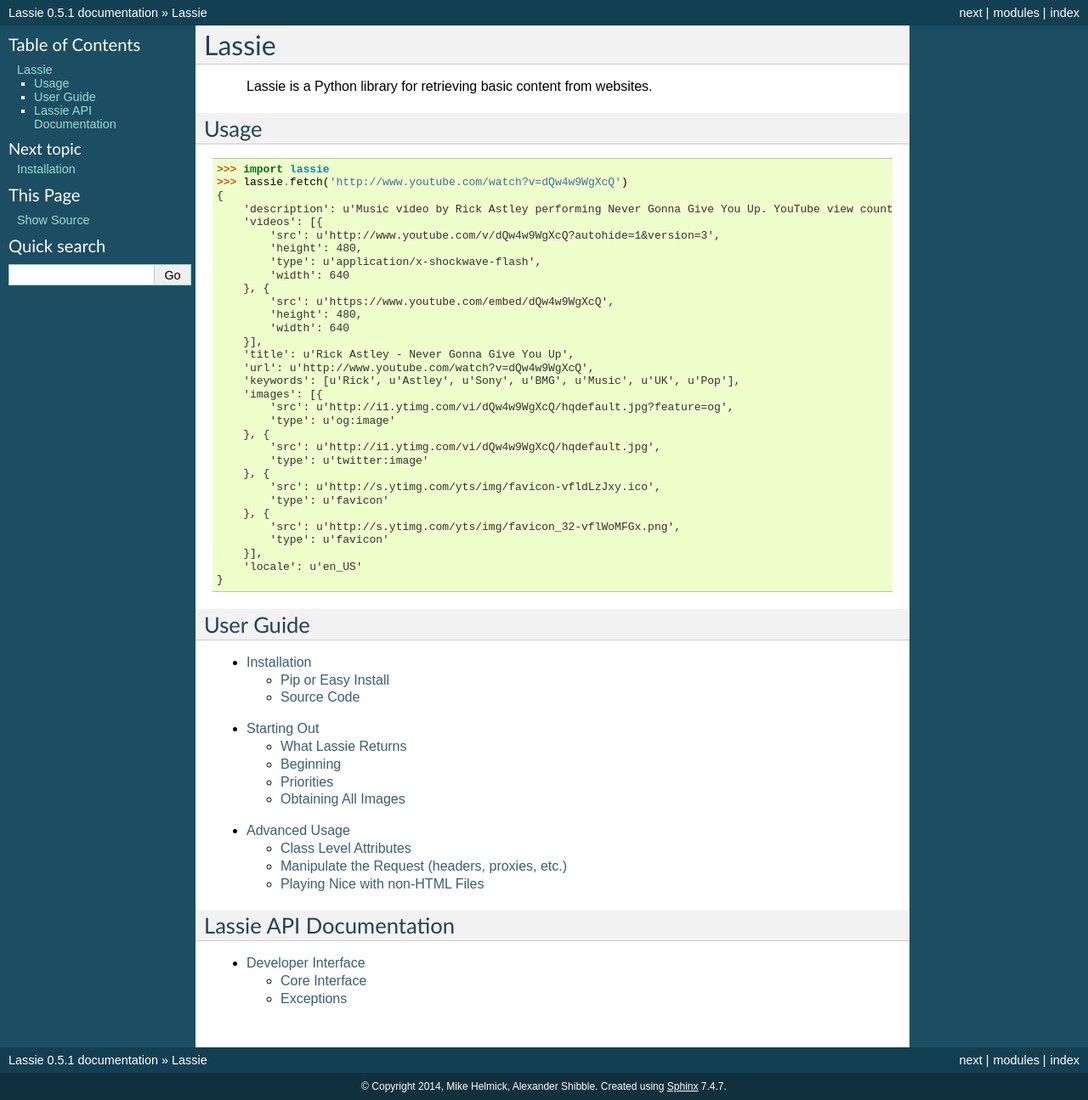
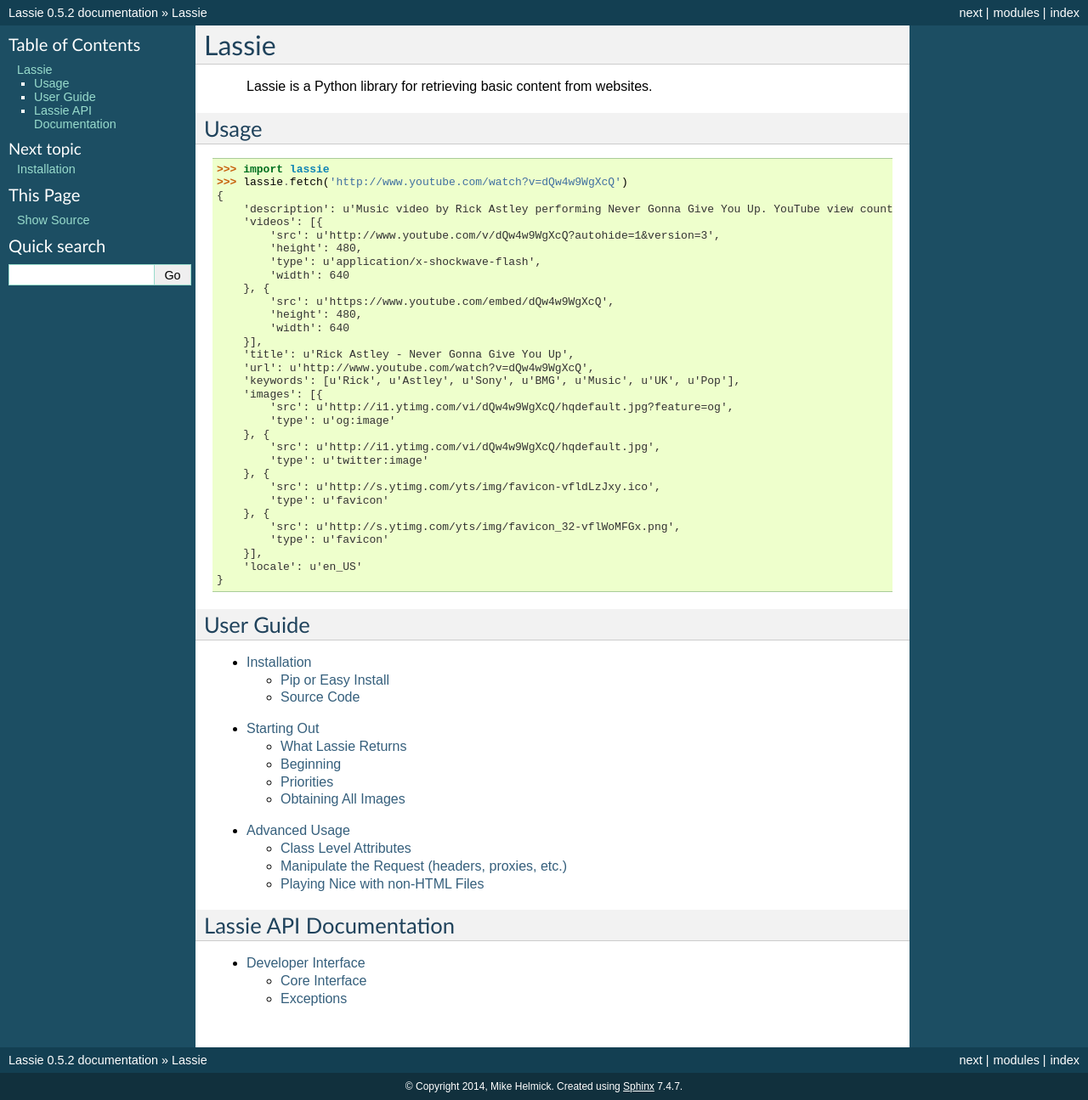
Before and after one commit to michaelhelmick/lassie, a Sphinx documentation site: the page built from docs/index.rst, in a window 1280 px wide. Shown: the whole page at 85% size. Built offline with Sphinx 7.4.7, drawn with Linux system fonts in a browser that asks for light colours.

Commit message:
Update AUTHORS, docs version, HISTORY

```diff
--- a/AUTHORS.rst
+++ b/AUTHORS.rst
@@ -1,12 +1,10 @@
-Lassie is written and maintained by Mike Helmick, Alexander Shibble and
-various contributors:
+Lassie is written and maintained by Mike Helmick and various contributors:
 
 
 Development Lead
 ----------------
 
 - Mike Helmick <me@michaelhelmick.com>
-- Alexander Shibble <ashibble@gmail.com>
 
 
 Patches and Suggestions
--- a/HISTORY.rst
+++ b/HISTORY.rst
@@ -3,7 +3,7 @@
 History
 -------
 
-0.5.2 (2015-04-15)
+0.5.2 (2015-04-16)
 ++++++++++++++++++
 - Updated `requests` and `beautifulsoup4` library versions
 
--- a/docs/conf.py
+++ b/docs/conf.py
@@ -44,16 +44,16 @@ master_doc = 'index'
 
 # General information about the project.
 project = u'Lassie'
-copyright = u'2014, Mike Helmick, Alexander Shibble'
+copyright = u'2014, Mike Helmick'
 
 # The version info for the project you're documenting, acts as replacement for
 # |version| and |release|, also used in various other places throughout the
 # built documents.
 #
 # The short X.Y version.
-version = '0.5.1'
+version = '0.5.2'
 # The full version, including alpha/beta/rc tags.
-release = '0.5.1'
+release = '0.5.2'
 
 # The language for content autogenerated by Sphinx. Refer to documentation
 # for a list of supported languages.
@@ -190,7 +190,7 @@ latex_elements = {
 # (source start file, target name, title, author, documentclass [howto/manual]).
 latex_documents = [
   ('index', 'Lassie.tex', u'Lassie Documentation',
-   u'Mike Helmick, AJ Shibble', 'manual'),
+   u'Mike Helmick', 'manual'),
 ]
 
 # The name of an image file (relative to this directory) to place at the top of
@@ -220,7 +220,7 @@ latex_documents = [
 # (source start file, name, description, authors, manual section).
 man_pages = [
     ('index', 'lassie', u'Lassie Documentation',
-     [u'Mike Helmick, AJ Shibble'], 1)
+     [u'Mike Helmick'], 1)
 ]
 
 # If true, show URL addresses after external links.
@@ -234,7 +234,7 @@ man_pages = [
 #  dir menu entry, description, category)
 texinfo_documents = [
   ('index', 'Lassie', u'Lassie Documentation',
-   u'Mike Helmick, AJ Shibble', 'Lassie', 'One line description of project.',
+   u'Mike Helmick', 'Lassie', 'One line description of project.',
    'Miscellaneous'),
 ]
 
```
Also changed, not shown: other parts of AUTHORS.rst (+1 -0 lines).
